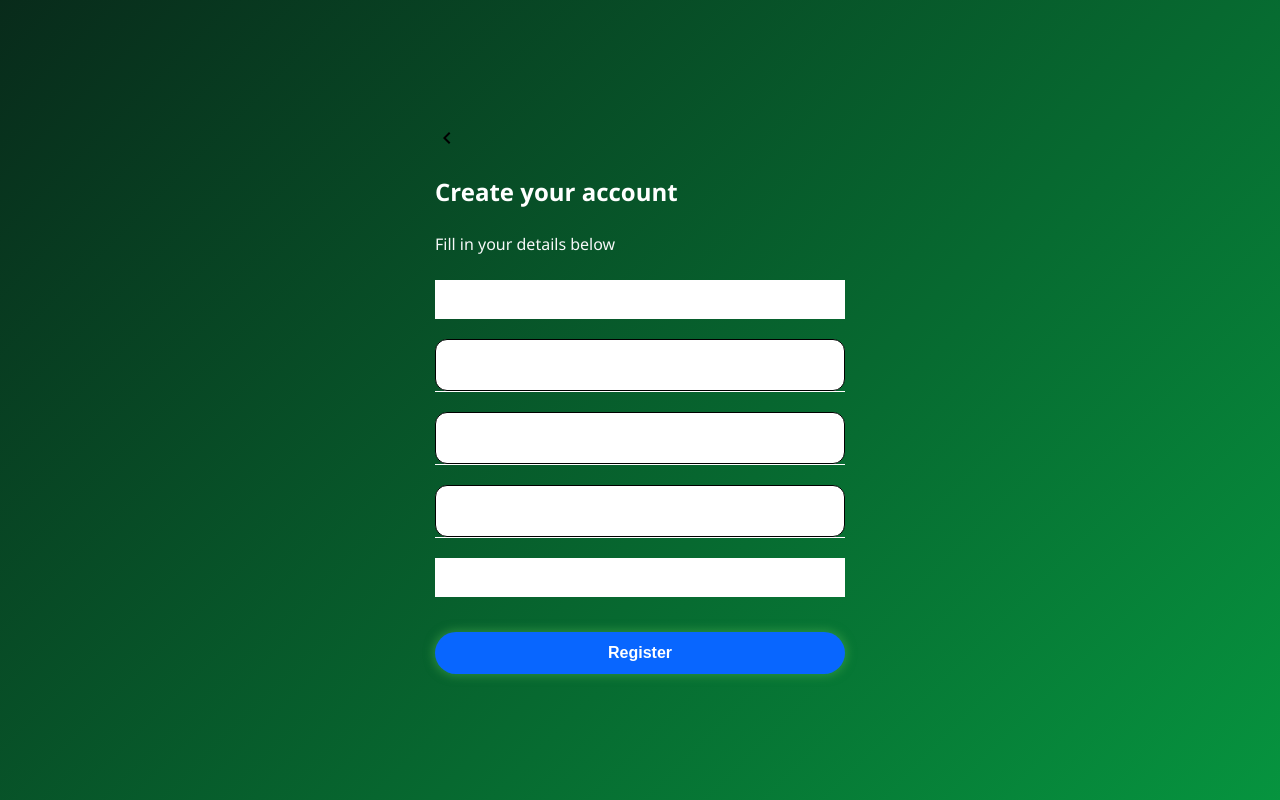
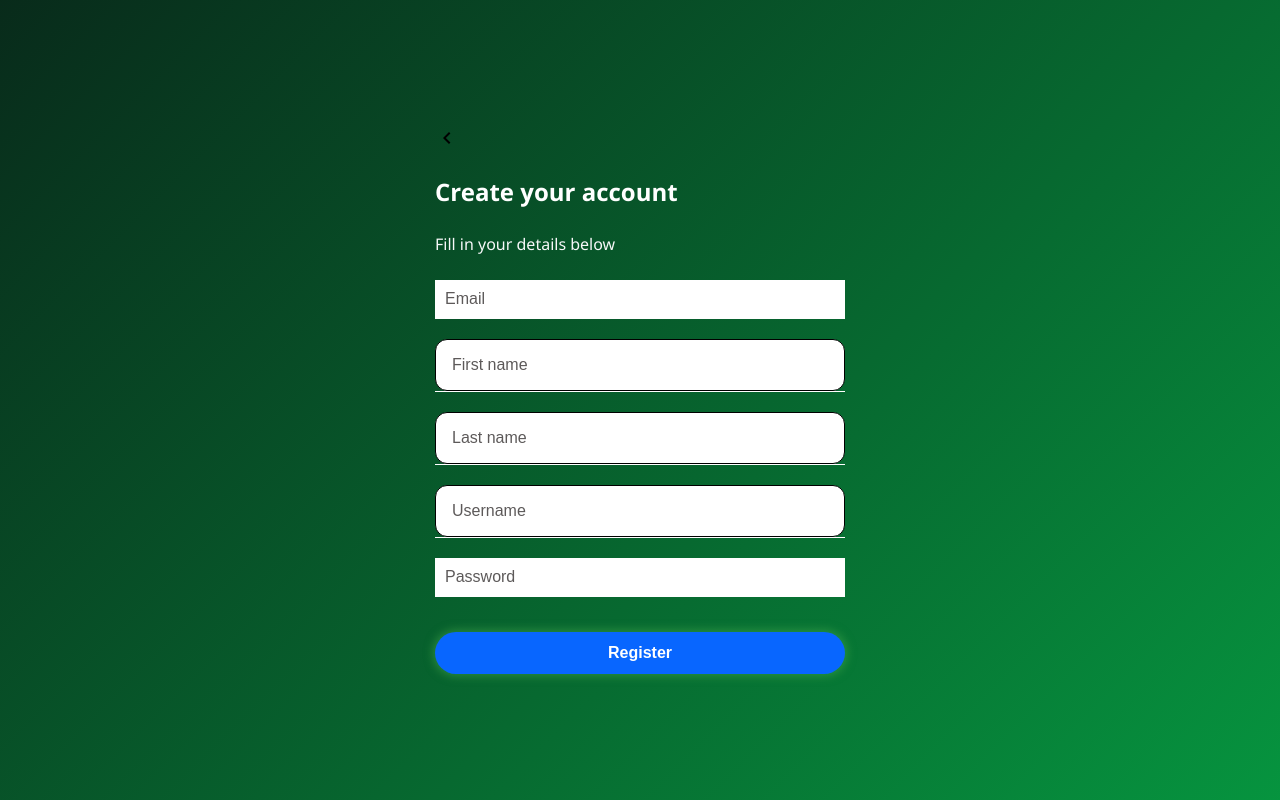
Before and after one commit to tmuk26-group-1/budget-tool, a Flask app: page /register in a window 1280 px wide. Run offline with Flask 3, Linux system fonts and the light colour scheme.

Commit message:
made placeholder text visible

```diff
--- a/static/styles.css
+++ b/static/styles.css
@@ -74,7 +74,7 @@ h1 {
 }
 
 .input-group input::placeholder {
-    color: rgba(255, 255, 255, 0.8);
+    color: rgba(6, 0, 0, 0.651);
 }
 
 button {
```
